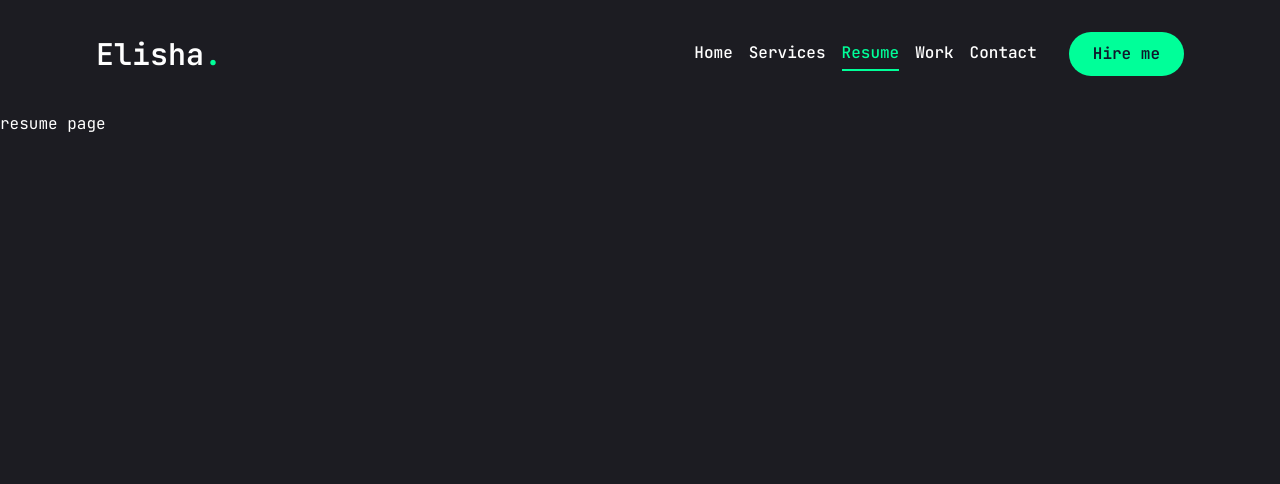
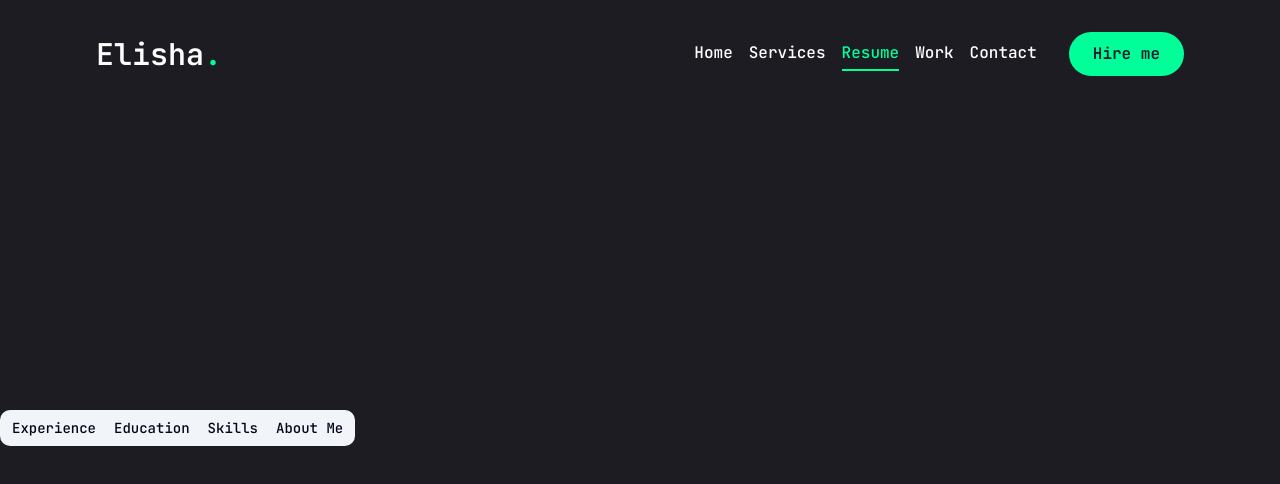
Before and after one commit to elishabhatti/elisha-portfolio, a Next.js app: page /resume in a window 1280 px wide. Shown: the top 484 px of the page. Built offline with nearby package versions, Linux system fonts and the light colour scheme.

Commit message:
added tab triggers to show the content

```diff
--- a/app/resume/page.jsx
+++ b/app/resume/page.jsx
@@ -9,6 +9,15 @@ import {
 } from "react-icons/fa";
 import { FiFigma } from "react-icons/fi";
 import { SiTailwindcss, SiNextdotjs } from "react-icons/si";
+import { Tabs, TabsContent, TabsList, TabsTrigger } from "@/components/ui/tabs";
+import {
+  Tooltip,
+  TooltipContent,
+  TooltipProvider,
+  TooltipTrigger,
+} from "@/components/ui/tooltip";
+import { ScrollArea } from "@/components/ui/scroll-area";
+import { motion } from "framer-motion";
 
 // about data
 const about = {
@@ -136,7 +145,27 @@ const skills = {
 };
 
 const Resume = () => {
-  return <div>resume page</div>;
+  return (
+    <motion.div
+      initial={{ opacity: 0 }}
+      animate={{
+        opacity: 1,
+        transition: { delay: 2.4, duration: 0.4, ease: "easeIn" },
+      }}
+      className="min-h-[80vh] flex items-center justify-center py-12 xl:py-0"
+    >
+      <div className="container mx-auto">
+        <Tabs>
+          <TabsList>
+            <TabsTrigger>Experience</TabsTrigger>
+            <TabsTrigger>Education</TabsTrigger>
+            <TabsTrigger>Skills</TabsTrigger>
+            <TabsTrigger>About Me</TabsTrigger>
+          </TabsList>
+        </Tabs>
+      </div>
+    </motion.div>
+  );
 };
 
 export default Resume;
```
